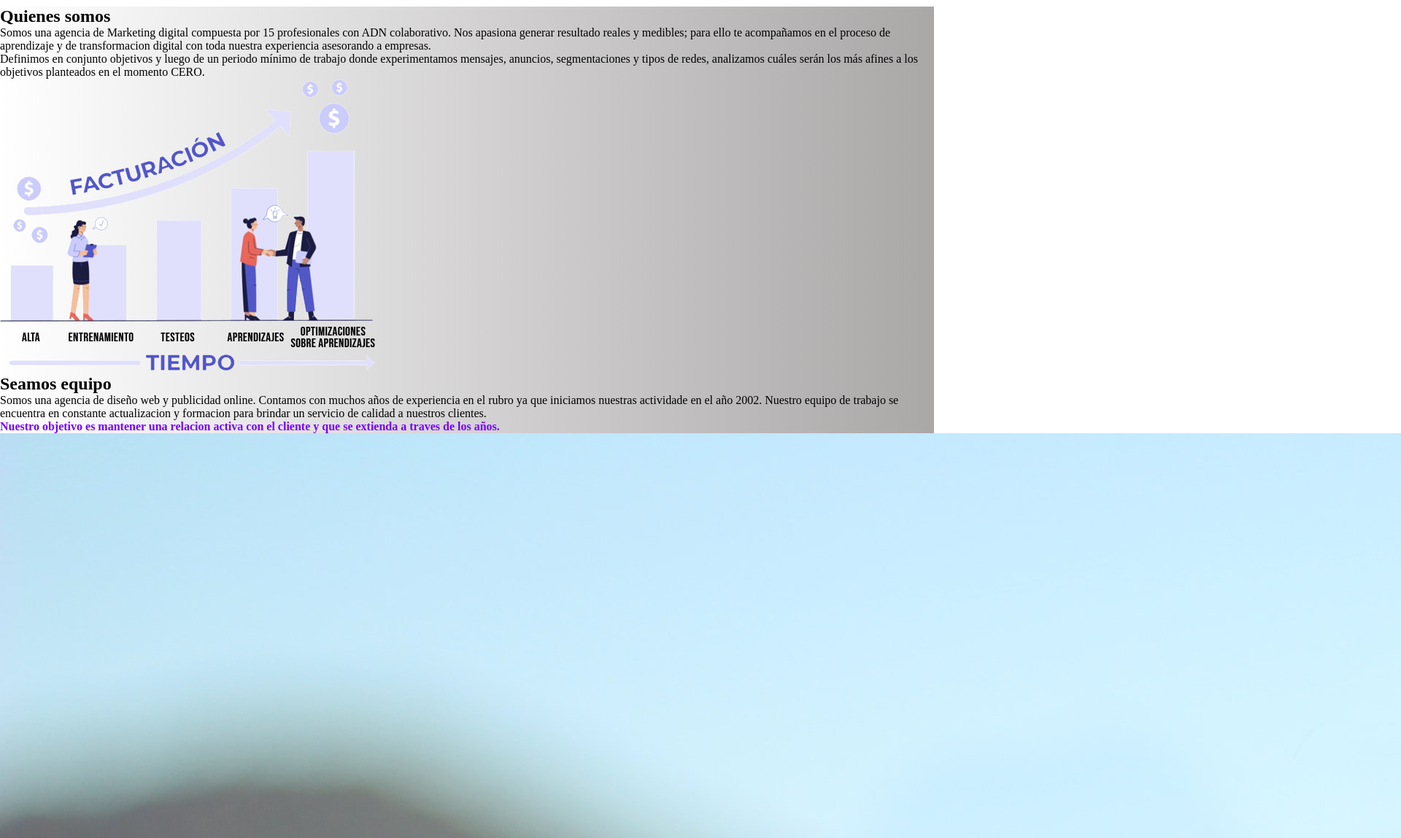
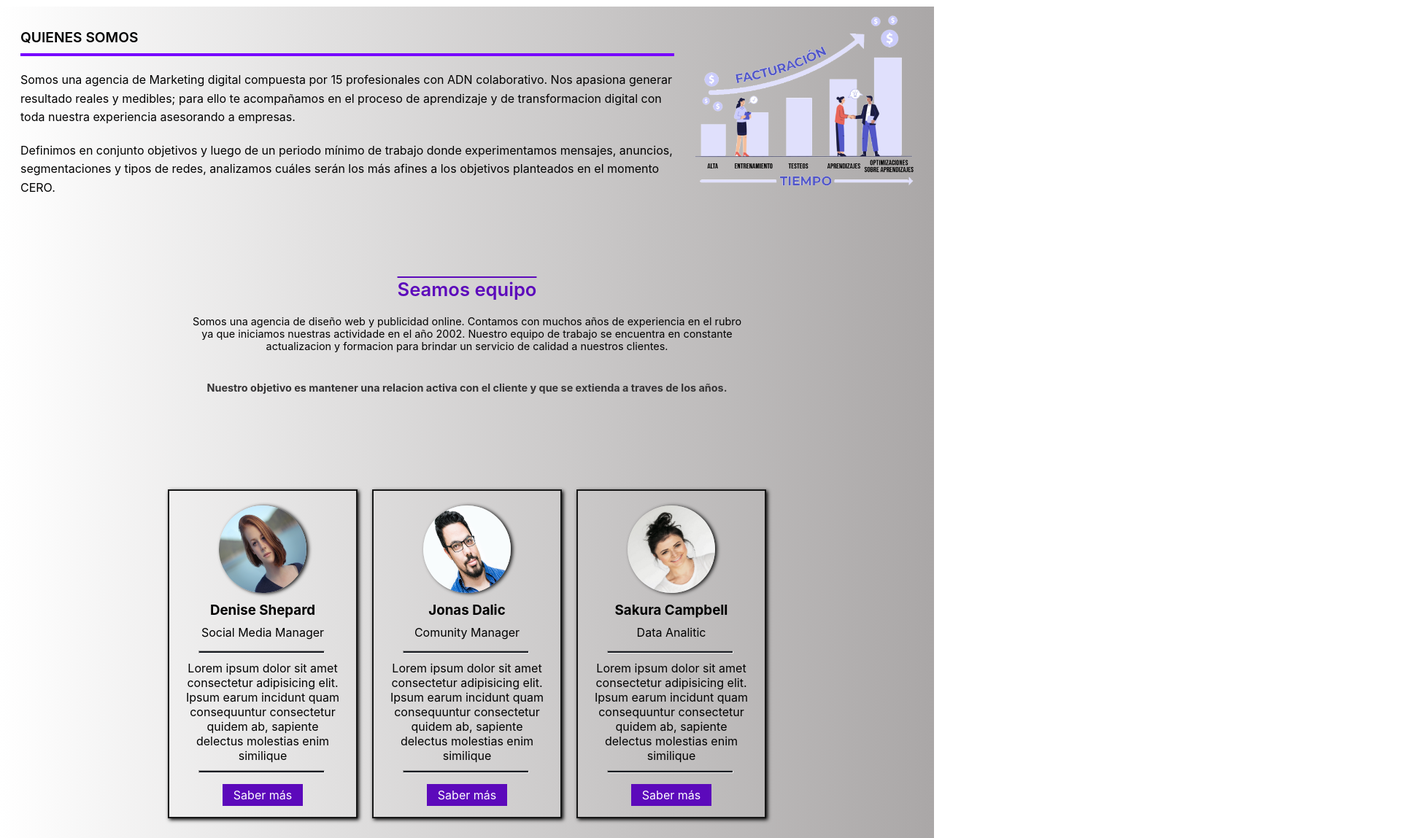
Before and after one commit to MarianGregorio/webMarketing, a plain HTML site: page pages/nosotros.html in a window 1280 px wide. Shown: the part 71-1220 px from the top of the page at 73% size, 1920 px wide, since content can reach past the window. Drawn offline with Linux system fonts and the light colour scheme.

Commit message:
creando la web nosotros

```diff
--- a/css/estilos.css
+++ b/css/estilos.css
@@ -320,6 +320,118 @@ a{
     animation-iteration-count: initial;
     animation-duration: 3s;
 }
+/*Fin main procesos-----------------------------*/
+
+/*Inicio main nosotros-------------------------*/
+.titleNosotros{
+    display: flex;
+    flex-wrap: wrap;
+    justify-content: space-evenly;
+    align-items: center;
+}
+.titleNosotros img{
+    width: 300px;
+    animation-name: movimiento;
+    animation-iteration-count: initial;
+    animation-duration: 3s;
+}
+.texto{
+    width: 70%;
+}
+.texto h2{
+    font-size: 1.2rem;
+    font-family: -apple-system, BlinkMacSystemFont, 'Segoe UI', Roboto, Oxygen, Ubuntu, Cantarell, 'Open Sans', 'Helvetica Neue', sans-serif;
+    font-weight: 600;
+    text-transform: uppercase;
+    margin-top: 30px;
+    border-bottom: 4px solid rgb(119, 0, 255);
+    padding-bottom: 10px;
+}
+.texto p{
+    font-size: 1rem;
+    font-family: -apple-system, BlinkMacSystemFont, 'Segoe UI', Roboto, Oxygen, Ubuntu, Cantarell, 'Open Sans', 'Helvetica Neue', sans-serif;
+    line-height: 1.6;
+    margin-top: 20px;
+}
+.equipo{
+    display: flex;
+    flex-direction: column;
+    justify-content: center;
+    align-items: center;
+    text-align: center;
+    font-family: -apple-system, BlinkMacSystemFont, 'Segoe UI', Roboto, Oxygen, Ubuntu, Cantarell, 'Open Sans', 'Helvetica Neue', sans-serif;
+    height: 350px;
+}
+.equipo h2{
+    font-size: 1.6rem;
+    font-weight: 600;
+    margin-top: 50px;
+    color: rgb(92, 9, 187);
+    text-decoration: overline;
+}
+.equipo p{
+    font-size: 0.9rem;
+    padding: 20px;
+    max-width: 50rem;
+}
+.negrita2{
+    font-weight: bold;
+    color: #353435;
+}
+.cardSection{
+    font-family: -apple-system, BlinkMacSystemFont, 'Segoe UI', Roboto, Oxygen, Ubuntu, Cantarell, 'Open Sans', 'Helvetica Neue', sans-serif;
+    display: flex;
+    flex-wrap: wrap;
+    justify-content: center;
+    column-gap: 20px;
+    padding: 30px;
+}
+.cardNombre{
+    text-align: center;
+    line-height: 30px;
+}
+.cardNombre img{
+    width: 120px;
+    height: 120px;
+    border-radius: 50%;
+    box-shadow: 2px 2px 5px #161616;
+    transform: rotate(-30deg);
+    transition: all .3s;
+}
+hr{
+    width: 80%;
+    height: 4px;
+    background-color: #181b21;
+    margin: 10px;
+    margin-left: 20px;
+}
+.cardPerfil{
+    width: 260px;
+    padding: 20px;
+    border: 2px solid #161616;
+    box-shadow: 2px 2px 5px;
+    margin-top: 20px;
+    transition: all .3s;
+}
+.cardTexto{
+    text-align: center;
+}
+.cardPerfil:hover{
+    border: 2px solid rgb(92, 9, 187);
+    box-shadow: 2px 2px 5px rgb(92, 9, 187);
+}
+.cardPerfil:hover img{
+    transform: rotate(0deg);
+}
+.cardEnlace{
+    text-align: center;
+    margin-top: 20px;
+}
+.cardEnlace a{
+    background-color: rgb(92, 9, 187);
+    color: #fff;
+    padding: 5px 15px;
+}
 /*Inicio estilos footer-----------------------------------------*/
 .footer{
     display: flex;
--- a/pages/nosotros.html
+++ b/pages/nosotros.html
@@ -51,7 +51,7 @@
                     Somos una agencia de diseño web y publicidad online. Contamos con muchos años de experiencia en el rubro ya que iniciamos nuestras actividade en el año 2002.
                     Nuestro equipo de trabajo se encuentra en constante actualizacion y formacion para brindar un servicio de calidad a nuestros clientes.
                 </p>
-                <p class="negrita">
+                <p class="negrita2">
                     Nuestro objetivo es mantener una relacion activa con el cliente y que se extienda a traves de los años.
                 </p>
             </section>
@@ -145,7 +145,7 @@
                     </li>
                 </ul>
             </div>
-            <div class="footerCenter">
+            <div class="footerCenter borrado">
                 <ul>
                     <li class="destacado">
                         Servicios:
```
